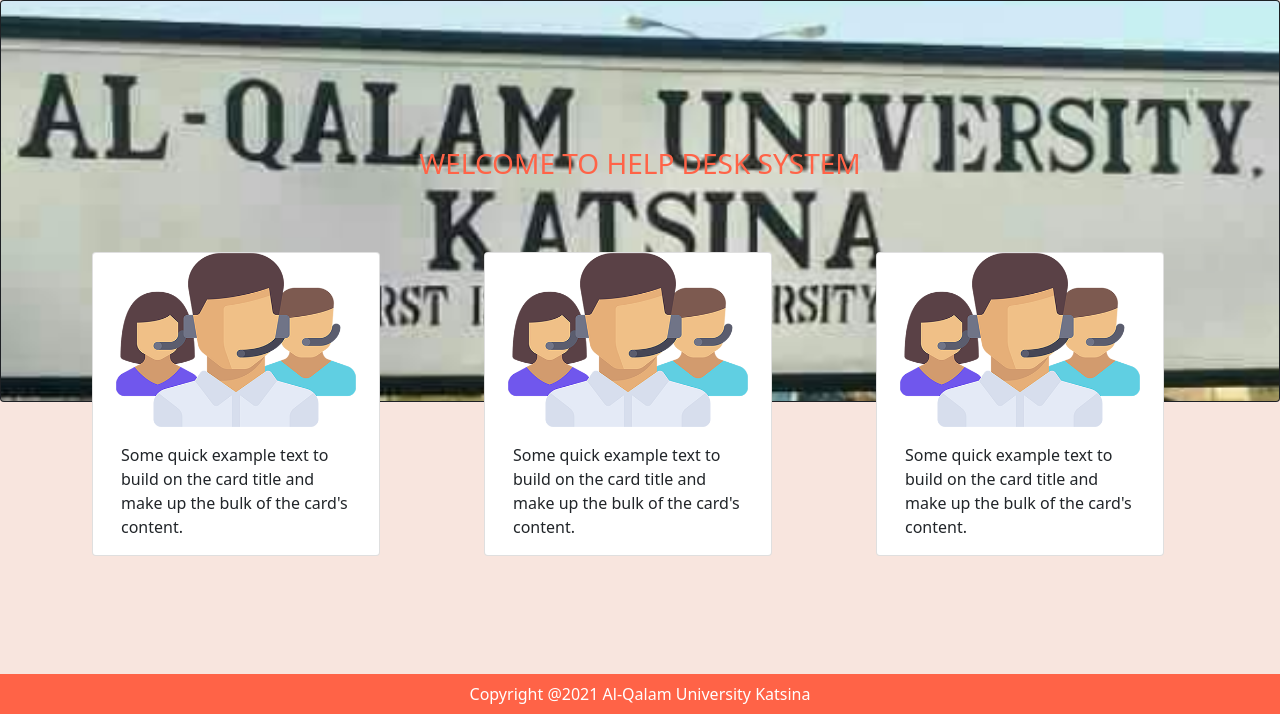
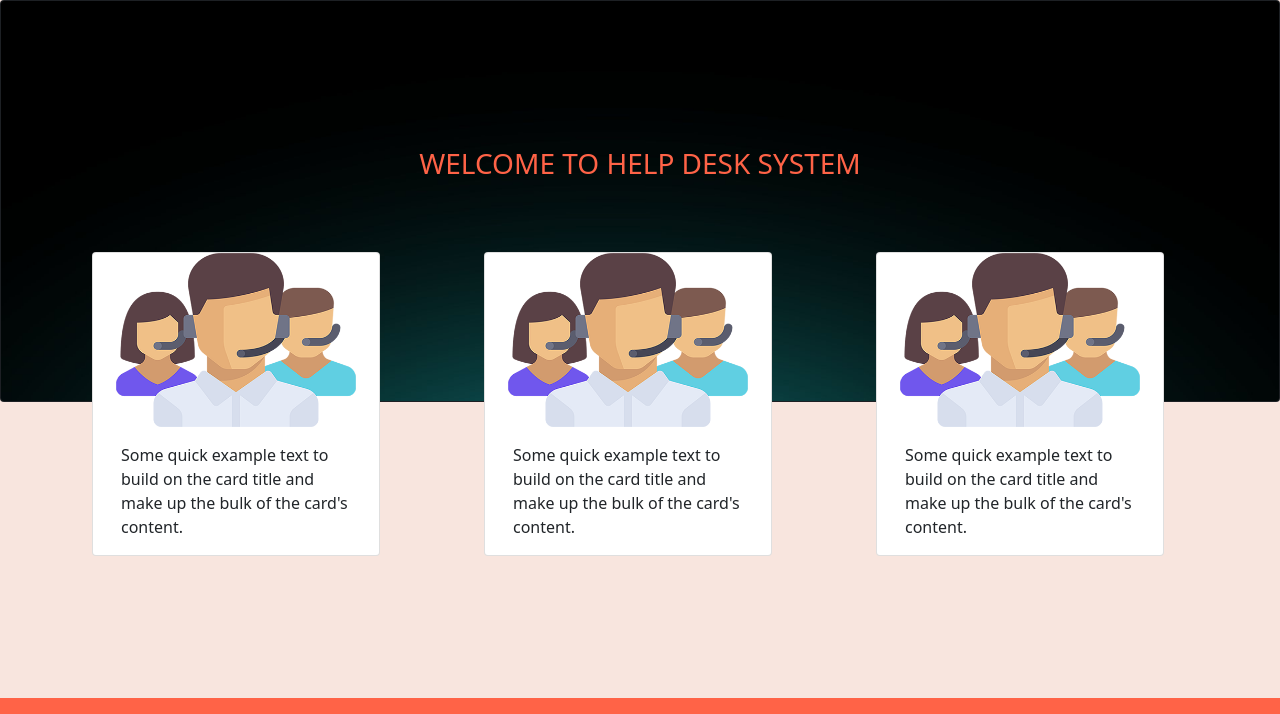
Before and after one commit to marvel9117/help_desk_management_system, a PHP site: page / in a window 1280 px wide. Shown: the part 86-800 px from the top of the page. Run offline with PHP 8.4, Linux system fonts and the light colour scheme.

Commit message:
editing frontend(changed backgroun)

```diff
--- a/index.php
+++ b/index.php
@@ -47,7 +47,7 @@ include 'scripts/class_auto_loader.php';
     <div class="">
 
         <div class="card bg-dark text-white">
-            <img src="imgs/sign.png" class="card-img" alt="..." style="width: 100%; height: 400px;">
+            <img src="imgs/sign.jpg" class="card-img" alt="..." style="width: 100%; height: 400px;">
             <div class="card-img-overlay" style="display: flex; align-items:cneter; justify-content:center; color:tomato;">
                 <h3 class="card-title" style="margin-top: 130px;">WELCOME TO HELP DESK SYSTEM</h3>
             </div>
@@ -77,7 +77,7 @@ include 'scripts/class_auto_loader.php';
 
     <nav class="navbar fixed-bottom navbar-dark">
         <div class="container justify-content-center">
-            <span style="color: white;">Copyright @2021 Al-Qalam University Katsina</span>
+            <span style="color: white;"></span>
         </div>
     </nav>
 
```
Also changed, not shown: imgs/sign.jpg (added), imgs/sign.png (deleted).
